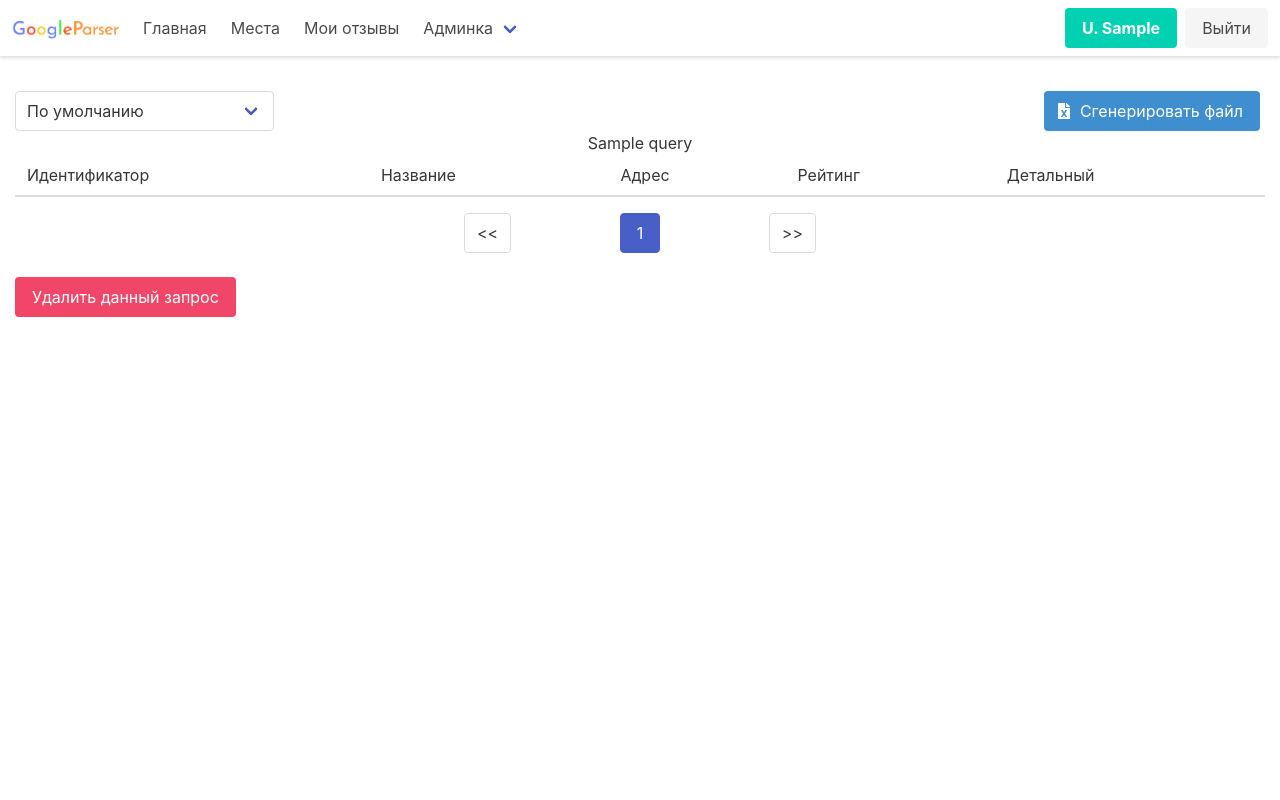
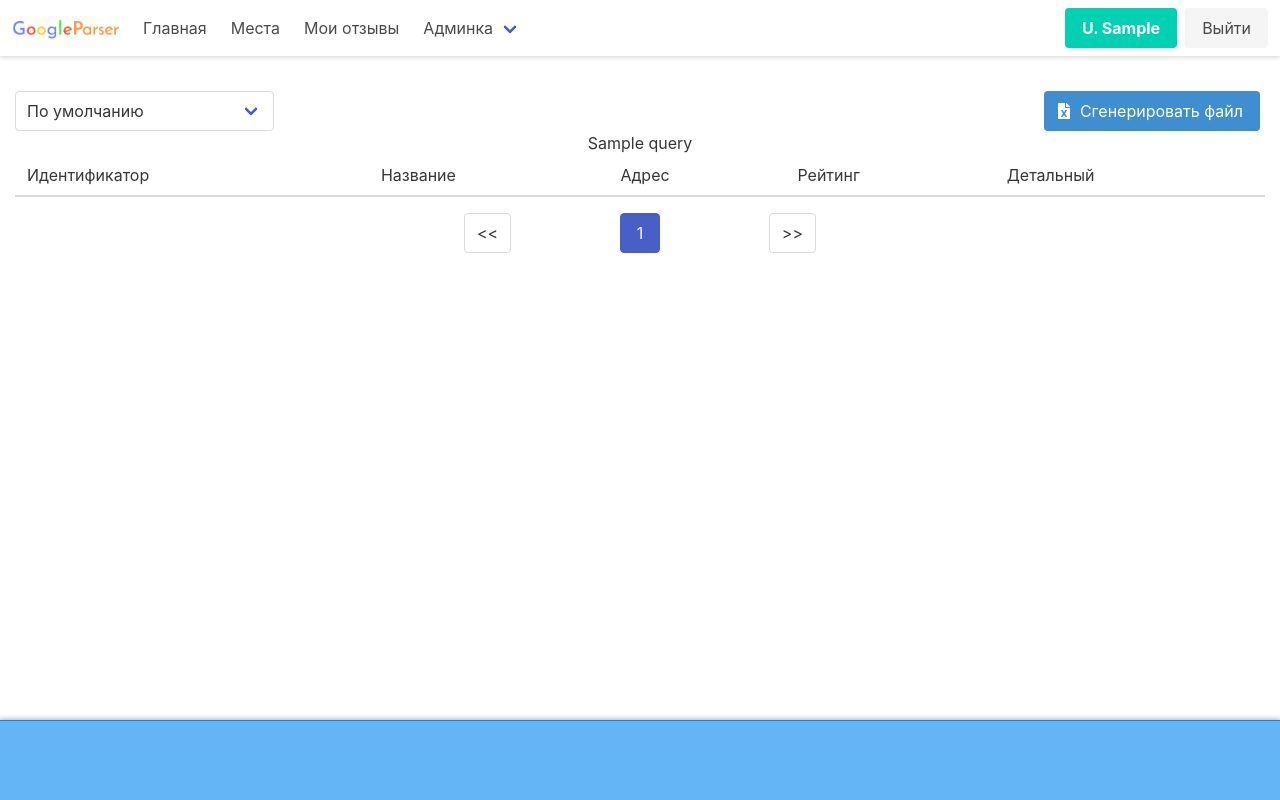
Before and after one commit to AnsaganK/ObjectParser, a Django app: page /query/1 in a window 1280 px wide. Run offline with Django 3.2, Linux system fonts and the light colour scheme; a user stored in the database is signed in; tables that the repository leaves empty hold one stand-in row (values such as "Sample post"); data that the repository does not hold is empty; parts of the project's set-up code (start-up, migrations or seed data) failed here and were passed over; some libraries are stand-ins or nearby versions.

Commit message:
add superadmin

```diff
--- a/app/templates/app/base.html
+++ b/app/templates/app/base.html
@@ -92,9 +92,14 @@
         }
 
         .footer {
-            height: 100px;
-            background-color: #5588ac;
+            height: 80px;
+            background-color: #64b5f6;
             flex-shrink: 0;
+            margin-top: 20px;
+            padding: 0px !important;
+            box-sizing: border-box;
+            border-top: 1px solid #008dfe;
+            box-shadow: 0px 0px 5px 1px #b0b0b0;
         }
 
         .button_add {
@@ -333,11 +338,18 @@
         .menu_nav {
             box-shadow: 0px 0px 5px 1px lightgrey;
         }
-        .block_data{
+
+        .block_data {
             display: none;
         }
-        .show{
+
+        .show {
             display: block;
+        }
+
+        .hover_link:hover {
+            color: dodgerblue;
+            border-bottom: 1px solid dodgerblue;
         }
     </style>
 </head>
@@ -431,6 +443,9 @@
         {% endblock %}
     </div>
 </div>
+<div class="footer">
+
+</div>
 {% block script %}
 
 {% endblock %}
--- a/app/templates/app/query/detail.html
+++ b/app/templates/app/query/detail.html
@@ -1,5 +1,5 @@
 {% extends 'app/base.html' %}
-
+{% load app_tags %}
 {% block title %}
     {{ query.name }}
 {% endblock %}
@@ -47,5 +47,7 @@
         </tbody>
     </table>
     {% include 'app/include/pagination.html' with page=places %}
-    <a href="{% url 'app:query_delete' query.pk %}" class="button is-danger aligned right">Удалить данный запрос</a>
+    {% if request.user|hasGroup:'Суперадминистратор' %}
+        <a href="{% url 'app:query_delete' query.pk %}" class="button is-danger aligned right">Удалить данный запрос</a>
+    {% endif %}
 {% endblock %}
--- a/app/templates/app/user/profile.html
+++ b/app/templates/app/user/profile.html
@@ -6,8 +6,11 @@
 
 
 {% block content %}
+    <div class="columns is-centered">
+        <b class="column is-2 tag is-info is-light block_centered">{{ user.groups.first.name }}</b>
+    </div>
     <form action="" class="custom_form" method="post">
-            {% csrf_token %}
+        {% csrf_token %}
         <div class="field">
             <label for="" class="label">
                 Логин
@@ -40,6 +43,7 @@
                 <input type="email" class="input" name="email" value="{{ user.email }}">
             </div>
         </div>
+
         <div class="centered centered_flex">
             <button type="submit" class="button is-info">Изменить</button>
             <a href="{% url 'logout' %}" class="button is-danger">Выход</a>
--- a/app/views.py
+++ b/app/views.py
@@ -159,8 +159,9 @@
                 'letter': first_letter,
                 'places': [i]
             }
-    print(places_letter)
-    return render(request, 'app/query/places.html', {'query': query, 'places': places, 'places_letter': places_letter})
+    letters = list(places_letter.keys())
+    letters = sorted(letters)
+    return render(request, 'app/query/places.html', {'query': query, 'places': places, 'places_letter': places_letter, 'letters': letters})
 
 @login_required()
 def place_detail(request, place_id):
@@ -243,11 +244,10 @@
     if request.method == 'POST':
         form = UserCreateForm(request.POST)
         if form.is_valid():
-            user = form.save(commit=False)
+            user = form.save()
             group = Group.objects.filter(name='Пользователь').first()
             if group:
                 user.groups.add(group)
-            user.save()
             login(request, user)
             return redirect(reverse('app:profile'))
         else:
--- a/constants.py
+++ b/constants.py
@@ -1,6 +1,6 @@
-DB_USER = 'postgres'
-DB_NAME = 'clarion2'
-DB_PASSWORD = '12345'
+DB_USER = 'user'
+DB_NAME = 'googleparser'
+DB_PASSWORD = 'password'
 DB_HOST = '127.0.0.1'
 
 
```
Also changed, not shown: app/templates/app/place/detail.html (+11 -5 lines), app/templates/app/query/places.html (+20 -8 lines), 2 other files.
